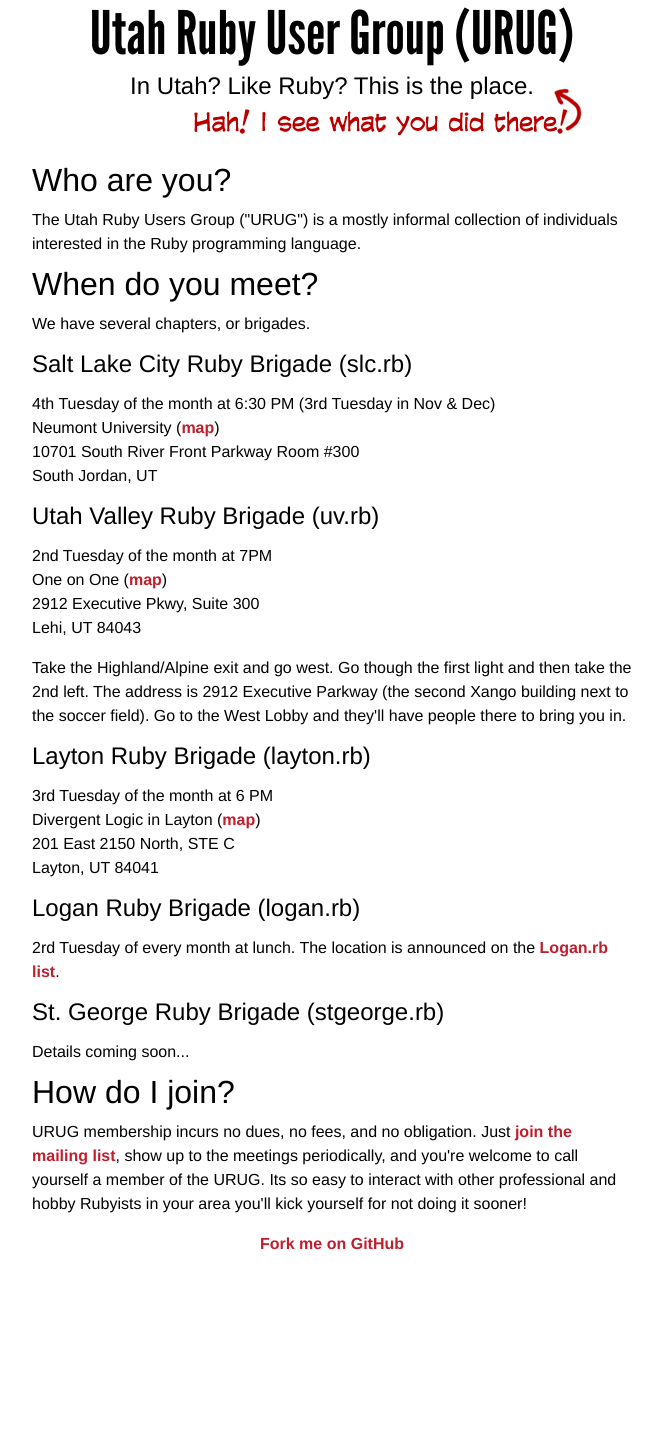
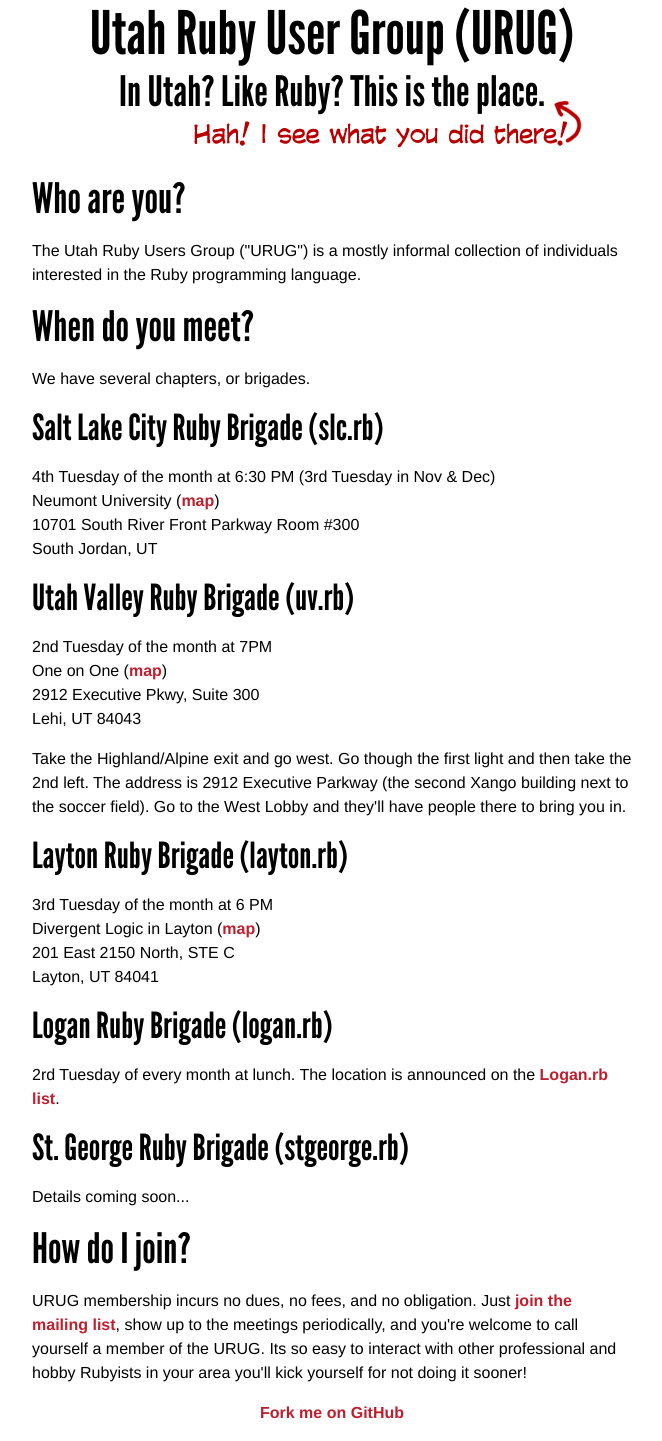
Before and after one commit to urug/urug.github.io, a Jekyll site: the page built from index.html, in a window 1280 px wide. Shown: the whole page, without its empty margins (308-970 px from the left). Built offline with Jekyll 4.4.1, drawn with Linux system fonts in a browser that asks for light colours; before the commit the page ends 1272 px from its top, so only the background shows below that.

Commit message:
Update the style a bit.

```diff
--- a/stylesheets/urug.css
+++ b/stylesheets/urug.css
@@ -19,25 +19,32 @@
 }
 
 h1 {
-	margin: 0.5em 0;
-	font-style: normal;
-	font-size: 32px;
+	margin: 0.25em 0;
+	font: 42px/48px 'LeagueGothicRegular', "Helvetica Neue", Helvetica, Geneva, Arial, sans-serif;
+	font-weight: normal;
+    font-style: normal;
+	letter-spacing: 0;
 }
 
 h2 {
-	margin: 0.5em 0;
-	font-style: normal;
-	font-size: 24px;
+	margin: 0.25em 0;
+	font: 36px/42px 'LeagueGothicRegular', "Helvetica Neue", Helvetica, Geneva, Arial, sans-serif;
+	font-weight: normal;
+    font-style: normal;
+	letter-spacing: 0;
 }
 
 h3 {
-	margin: 0.5em 0;
-	font-style: normal;
-	font-size: 18px;
+	margin: 0.25em 0;
+	font: 24px/28px 'LeagueGothicRegular', "Helvetica Neue", Helvetica, Geneva, Arial, sans-serif;
+	font-weight: normal;
+    font-style: normal;
+	letter-spacing: 0;
 }
 
 p {
 	margin: 1em 0;
+	line-height: 1.5em;
 }
 
 a {
@@ -65,8 +72,10 @@
 }
 
 body > header h2 {
-	font-size: 24px;
-	line-height: 36px;
+	font: 42px/48px 'LeagueGothicRegular', "Helvetica Neue", Helvetica, Geneva, Arial, sans-serif;
+	font-weight: normal;
+    font-style: normal;
+	letter-spacing: 0;
 	margin: 0;
 }
 
```
